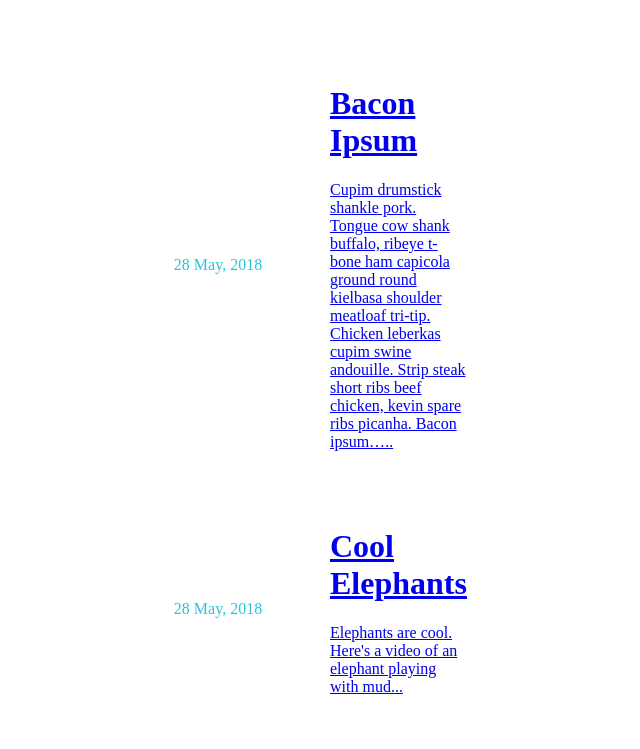
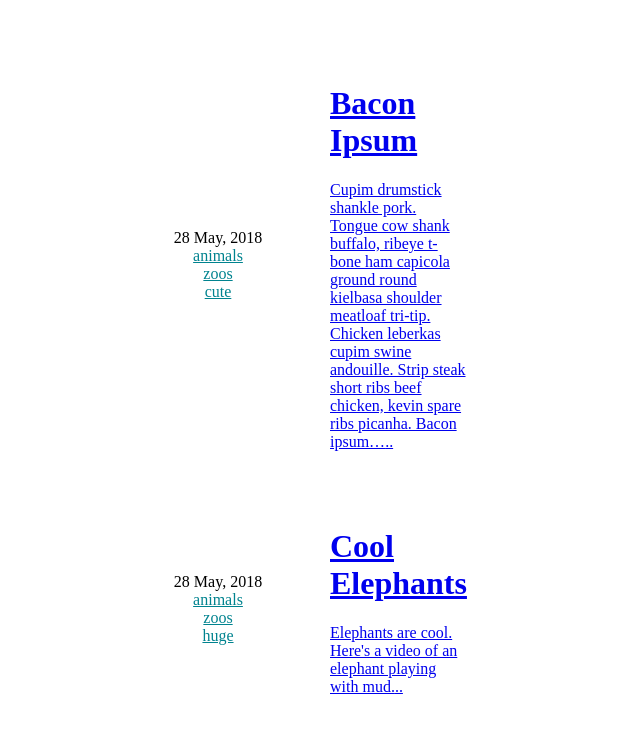
Before and after one commit to dominictwlee/my-blog, a Gatsby site: page / in a window 1280 px wide. Shown: the top 749 px of the page, without its empty margins (350-990 px from the left). Built offline with nearby package versions, Linux system fonts and the light colour scheme; Gatsby itself is replaced by a stand-in of ours.

Commit message:
Add tags to blog index

```diff
--- a/eslintrc.json
+++ /dev/null
@@ -1,6 +0,0 @@
-{
-  "extends": ["prettier"],
-  "rules": {
-    "no-console": ["off"]
-  }
-}
--- a/src/components/blogEntry.js
+++ b/src/components/blogEntry.js
@@ -1,12 +1,18 @@
 import React, { Fragment } from 'react';
 import Link from 'gatsby-link';
+import kebabCase from 'lodash/kebabCase';
 
 import styles from './blogEntry.module.scss';
 
-const BlogEntry = ({ link, title, date, excerpt }) => (
+const BlogEntry = ({ link, title, date, excerpt, tags }) => (
   <Fragment>
     <div className={styles.aside}>
-      <span className={styles.tag}>{date}</span>
+      <span>{date}</span>
+      {tags.map(tag => (
+        <Link to={`/tags/${kebabCase(tag)}`} className={styles.tag}>
+          {tag}
+        </Link>
+      ))}
     </div>
     <div className={styles.blogMain}>
       <Link to={link}>
--- a/src/components/blogEntry.module.scss
+++ b/src/components/blogEntry.module.scss
@@ -1,7 +1,11 @@
 @import '../styles/vars.scss';
 
 .tag {
-  color: $secondaryLight;
+  color: $secondaryDark;
+
+  &:hover {
+    color: $secondaryLight;
+  }
 }
 
 .blogMain {
--- a/src/pages/index.js
+++ b/src/pages/index.js
@@ -20,6 +20,7 @@ const BlogIndex = ({ data }) => {
             title={post.frontmatter.title}
             date={post.frontmatter.date}
             excerpt={post.excerpt}
+            tags={post.frontmatter.tags}
           />
         ))}
     </div>
```
Also changed, not shown: .eslintrc.json (added).
